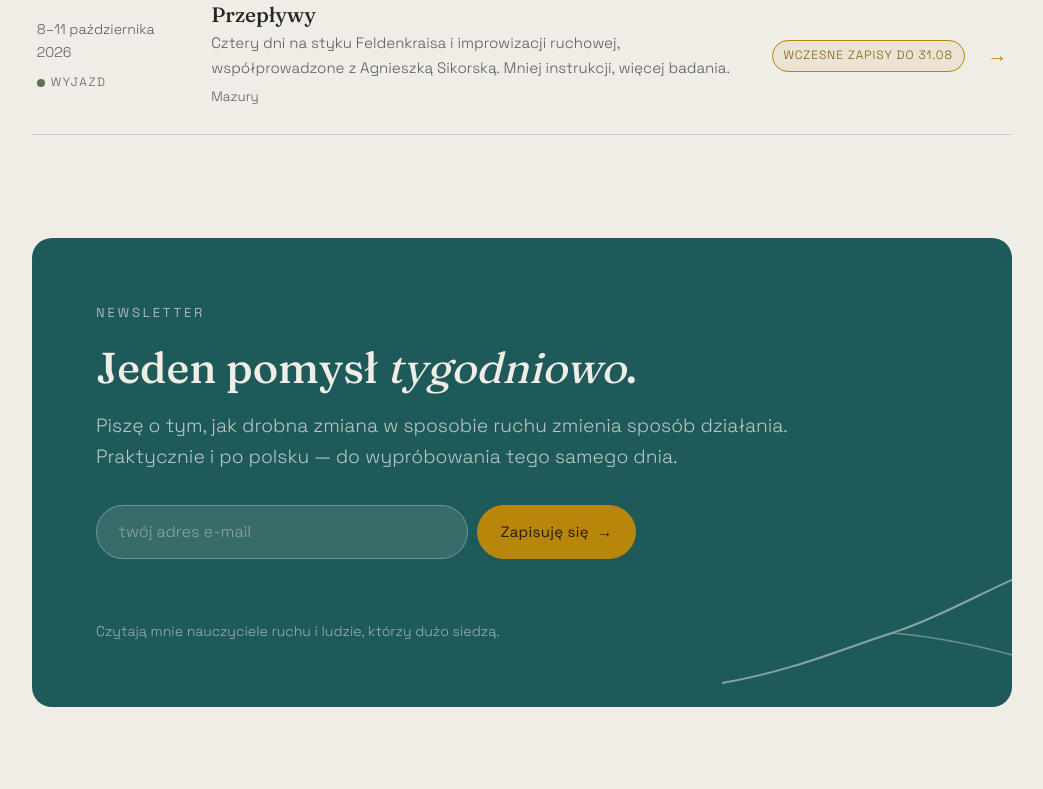
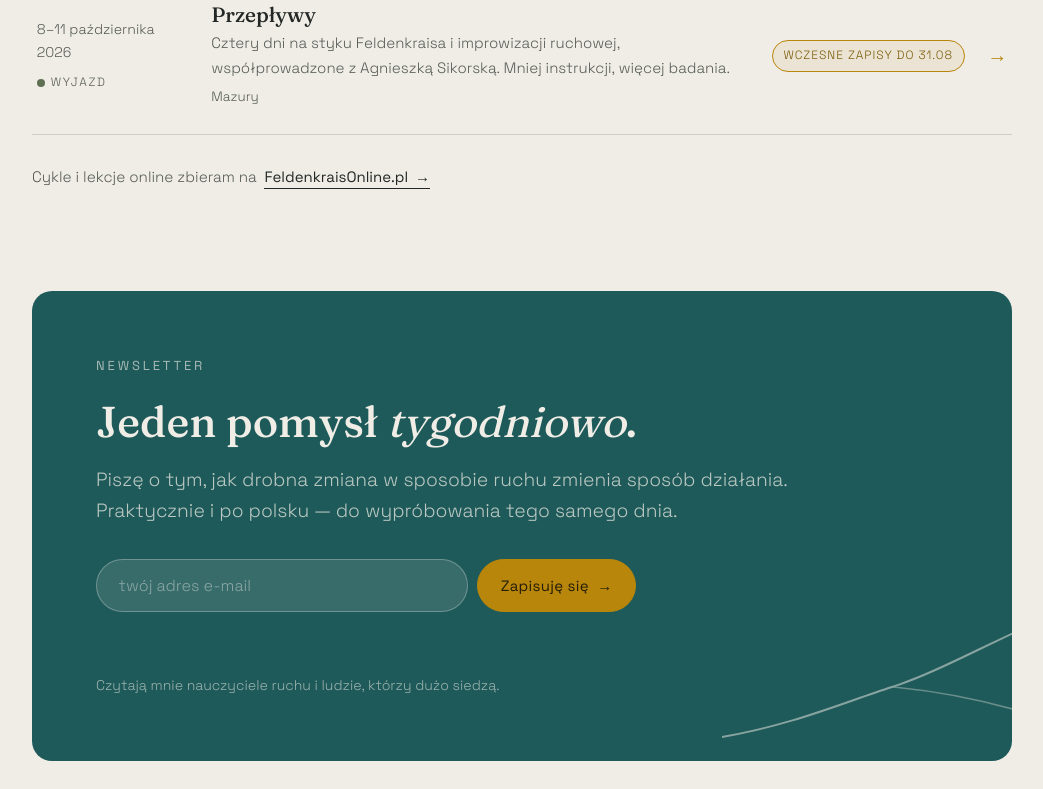
Before and after one commit to achru/arturporusza, an Astro site: page / in a window 1280 px wide. Shown: the part 3677-4466 px from the top of the page, without its empty margins (118-1161 px from the left). Built offline with nearby package versions, Linux system fonts and the light colour scheme; Astro itself is replaced by a stand-in of ours.

Commit message:
Dodaj widoczny link do FeldenkraisOnline.pl pod kalendarzem

```diff
--- a/src/components/Kalendarz.astro
+++ b/src/components/Kalendarz.astro
@@ -1,5 +1,6 @@
 ---
 import { aktualne, NAZWY_TYPOW, KOLORY_TYPOW, klasaStatusu, linkWydarzenia } from '../lib/wydarzenia';
+import { CONTACT } from '../config';
 
 const eventsLd = aktualne
   .filter((w) => w.data)
@@ -53,6 +54,13 @@ const eventsLd = aktualne
         Nowe terminy wkrótce. <a href="#newsletter">Zapisz się na newsletter</a> — informuję najpierw tam.
       </div>
     </div>
+
+    <p class="platforma-nota" data-reveal>
+      Cykle i lekcje online zbieram na
+      <a class="link-strzalka" href={CONTACT.platforma} target="_blank" rel="noopener"
+        >FeldenkraisOnline.pl <span class="strzalka">→</span></a
+      >
+    </p>
   </div>
 </section>
 
@@ -232,4 +240,14 @@ const eventsLd = aktualne
   .pusto a {
     color: var(--m1);
   }
+
+  .platforma-nota {
+    margin-top: 1.8rem;
+    font-size: 0.95rem;
+    color: var(--ink-soft);
+  }
+
+  .platforma-nota :global(.link-strzalka) {
+    margin-left: 0.25em;
+  }
 </style>
```
